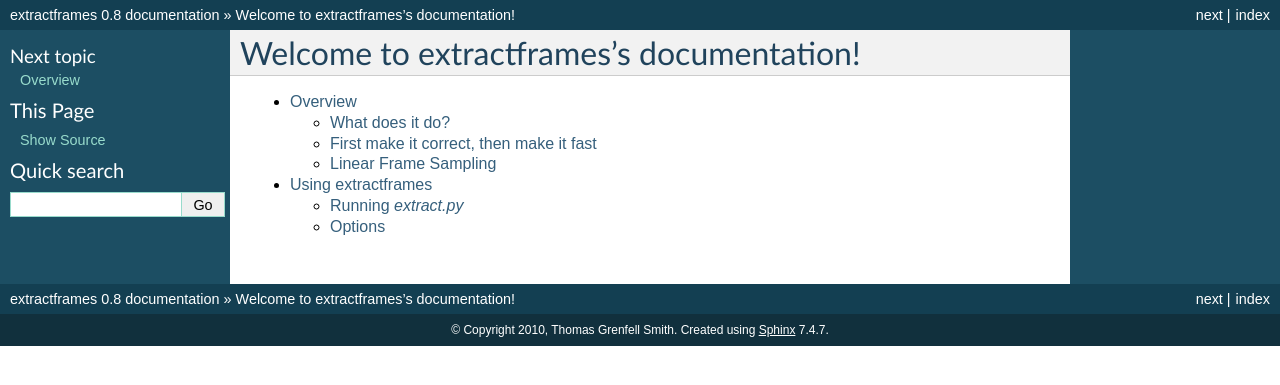
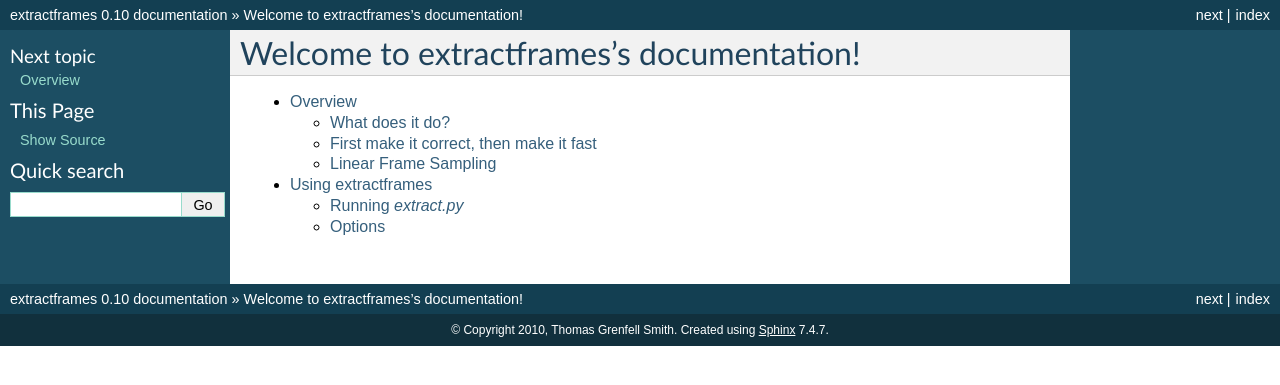
Before and after one commit to tgs/extractframes, a Sphinx documentation site: the page built from doc/source/index.rst, in a window 1280 px wide. Shown: the top 385 px of the page. Built offline with Sphinx 7.4.7, drawn with Linux system fonts in a browser that asks for light colours; formulas are drawn with MathJax 3.

Commit message:
yeah, version 0.10

```diff
--- a/doc/source/conf.py
+++ b/doc/source/conf.py
@@ -45,9 +45,9 @@
 # built documents.
 #
 # The short X.Y version.
-version = '0.8'
+version = '0.10'
 # The full version, including alpha/beta/rc tags.
-release = '0.8'
+release = '0.10'
 
 # The language for content autogenerated by Sphinx. Refer to documentation
 # for a list of supported languages.
```
